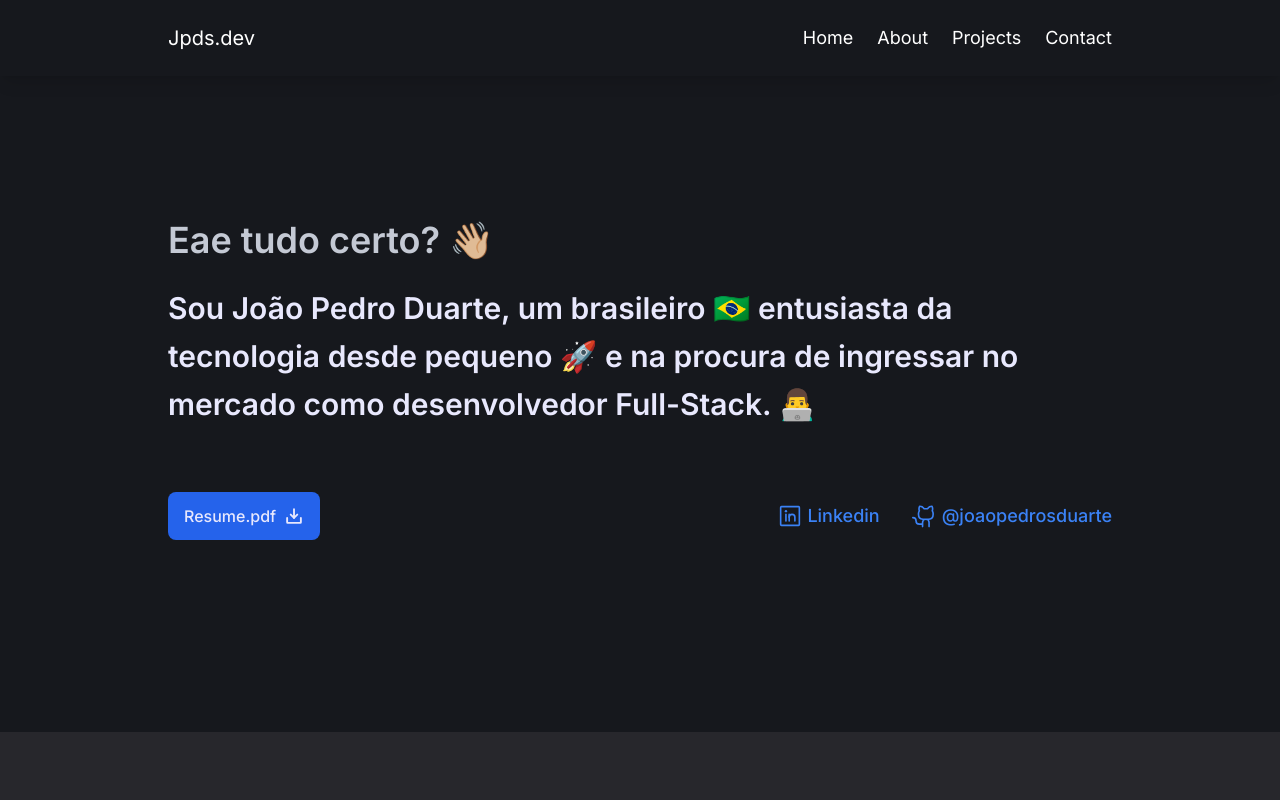
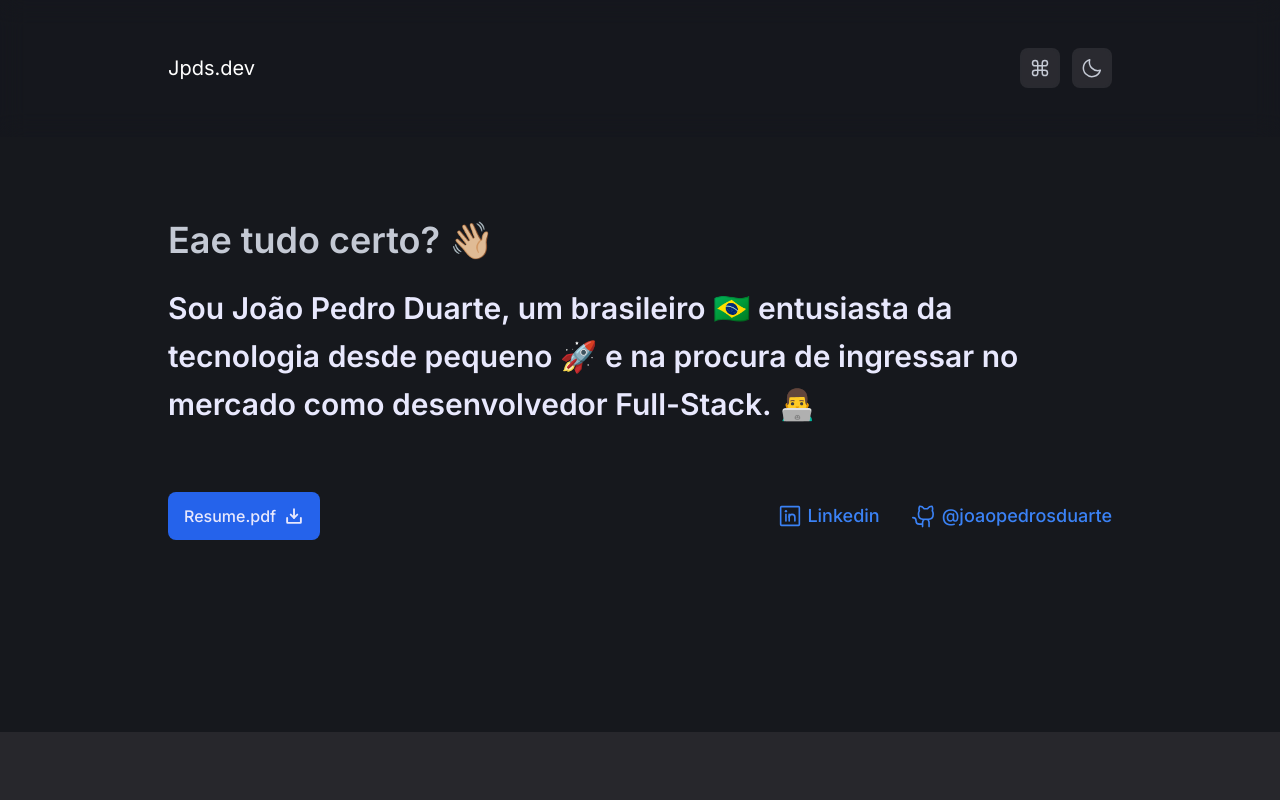
Before and after one commit to joaopedrosduarte/portifolio, an Astro site: page / in a window 1280 px wide. Shown: the top 800 px of the page. Built offline with nearby package versions, Linux system fonts and the light colour scheme; Astro itself is replaced by a stand-in of ours.

Commit message:
adjust header ui and add a pattern to shadow boxes

```diff
--- a/src/components/ContactButton.tsx
+++ b/src/components/ContactButton.tsx
@@ -15,7 +15,7 @@ interface ContactButton {
 export default function ContactButton({ component, title, result, link="" }:ContactButton) {
     return(
         <div className="flex mb4:flex-row flex-col items-center mb4:text-left text-center gap-2">
-            <div className="w-14 h-14 bg-darkbase transition-shadow duration-300 shadow-baseblured hover:shadow-[0px_2px_40px_-4px] hover:shadow-blue-600 rounded-full items-center flex justify-center">
+            <div className="w-14 h-14 bg-darkbase transition-shadow duration-300 shadow-baseblured hover:shadow-shinny hover:shadow-blue-700 rounded-full items-center flex justify-center">
                 {component}
             </div>
             <div className="flex flex-col text-base align-middle justify-evenly">
--- a/src/components/Header.tsx
+++ b/src/components/Header.tsx
@@ -1,33 +1,32 @@
-import { useState } from 'react';
-import { X, List } from 'phosphor-react';
+import { useState } from "react";
+import { Command, Moon } from "phosphor-react";
+import NavIcon from "./NavIcon";
 
 export default function Header() {
-    const links = [
-        { name: "Home", link: "/" },
-        { name: "About", link: "/" },
-        { name: "Projects", link: "/" },
-        { name: "Contact", link: "/" }
-    ]
-    const [open, setOpen] = useState(false);
+  const [isMenuOpen, setIsMenuOpen] = useState(false);
+  const [isDarkMode, setIsDarkMode] = useState(false);
+  const [isHeaderMinimized, setIsHeaderMinimized] = useState(false);
+  function handleScroll() {
+    if (window.scrollY > 76) {
+      setIsHeaderMinimized(true);
+    } else {
+      setIsHeaderMinimized(false);
+    }
+  }
+
+  window.addEventListener("scroll", handleScroll);
 
   return (
-        <header className='bg-darkmode-bg shadow-lg w-full py-6 fixed z-50 flex justify-center align-middle'>
-            <nav className="flex justify-between max-w-5xl w-full px-10">
+    <header className={`${ isHeaderMinimized ? "py-3" : "py-12 border-b-transparent" } border-b border-lightbase transition-all duration-500 bg-darkmode-bg w-full fixed z-50 flex justify-center align-middle backdrop-filter backdrop-blur-md bg-opacity-10`}>
+      <nav className="flex justify-between max-w-5xl w-full px-10 items-center">
         <h1>
           <a href="/">Jpds.dev</a>
         </h1>
-                <ul className={`float-right transition-all duration-300 rg:flex rg:flex-row flex-col flex justify-center align-middle rg:gap-6 rg:static rg:h-auto rg:w-auto absolute h-screen w-full left-0 top-0 ${open ? "" : "left-[-100%]"}`}>
-                {links.map((link) => (
-                    <a className='rg:bg-darkmode-bg text-lg bg-darkmode-bg flex flex-1 justify-center items-center h-max duration-300 rg:hover:text-blue-500 ' href={link.link} key={link.name}>{link.name}</a>
-                ))}
-                <div onClick={() => setOpen(!open)} className='w-9 rg:absolute rg:hidden absolute right-8 top-6 cursor-pointer'>
-                    <X size={28} color="#fff" weight="bold" />
-                </div>
-                </ul>
-                <div onClick={() => setOpen(!open)} className={`static rg:hidden cursor-pointer`}>
-                    <List size={32} color="#fff" />
+        <div className="flex gap-3">
+          <NavIcon icon={<Command size={24} />} doFunc={() => setIsMenuOpen(!isMenuOpen)} />
+          <NavIcon icon={<Moon size={24} />} doFunc={() => setIsMenuOpen(!setIsDarkMode)} />
         </div>
       </nav>
-        </header >
-    )
+    </header>
+  );
 }
--- a/src/components/Hero.tsx
+++ b/src/components/Hero.tsx
@@ -8,8 +8,6 @@ export default function Hero() {
       setWindowWidth(window.innerWidth);
     });
   });
-
-
 
   return (
     <div className="flex w-full justify-center items-center">
@@ -26,7 +24,7 @@ export default function Hero() {
             </span>
           </span>
           <div className="w-full flex mb3:flex-row flex-col gap-5 justify-between align-middle">
-            <button className="px-4 py-3 transition-all justify-center items-center bg-blue-600 duration-300 hover:shadow-blue-600 hover:shadow-[0px_2px_40px_-4px] rounded-lg flex gap-2">
+            <button className="px-4 py-3 transition-all justify-center items-center bg-blue-600 duration-200 hover:shadow-blue-700 hover:shadow-shinny rounded-lg flex gap-2">
               <p className="font-medium mb4:text-base text-sm text-darkmode-maintext">
                 Resume.pdf
               </p>
--- /dev/null
+++ b/src/components/NavIcon.tsx
@@ -0,0 +1,15 @@
+interface NavButtonProps {
+  icon: React.ReactElement;
+  doFunc: () => void; // This is a basicaly a function to do a specific action provided by the father component
+}
+
+export default function NavButton({ icon, doFunc }: NavButtonProps) {
+  return (
+    <button
+      onClick={() => doFunc()}
+      className="bg-lightbase bg-opacity-80 border-opacity-5 flex p-[6px] rounded-lg hover:shadow-shinny text-lightgray hover:text-blue-500 hover:shadow-blue-700 hover:border-blue-600 border-darkbase transition-all border-2 duration-200"
+    >
+      {icon}
+    </button>
+  );
+}
--- a/src/components/Project.tsx
+++ b/src/components/Project.tsx
@@ -23,7 +23,6 @@ export default function Project({projectTitle, projectDescription, projectImage,
                 </div>
                 <button onClick={() => console.log("A")} className="hover:text-blue-400 transition-colors duration-300 text-base">
                     Saiba mais
-                    {/** #2d2e32 */}
                 </button>
             </div>
         </div>
--- a/tailwind.config.mjs
+++ b/tailwind.config.mjs
@@ -22,6 +22,7 @@ export default {
 			},
 			boxShadow: {
 				'baseblured': "0 0 5px -0.5px rgba(0,0,0,0.3)",
+				'shinny': "0px 2px 40px -2px",
 				'base': "0 0 2px 1px rgba(0,0,0,0.3)",
 			},
 			animation: {
```
Lines whose indentation alone changed are shown as unchanged.
